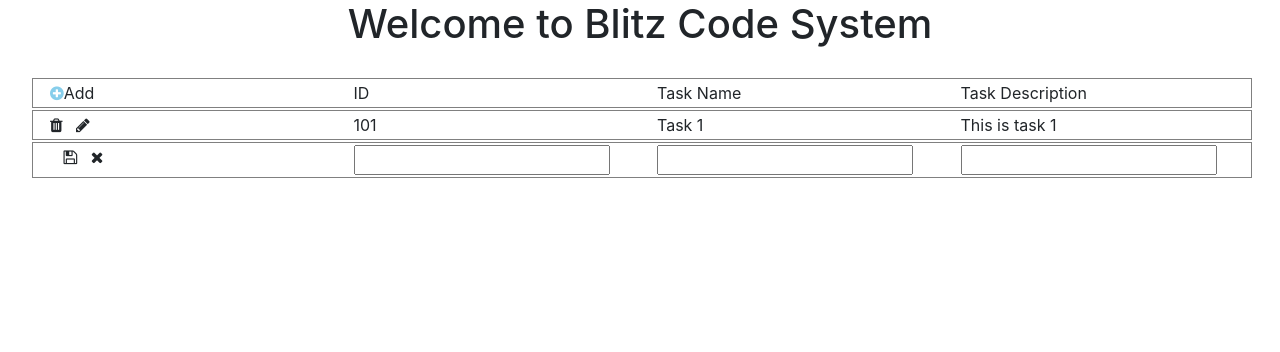
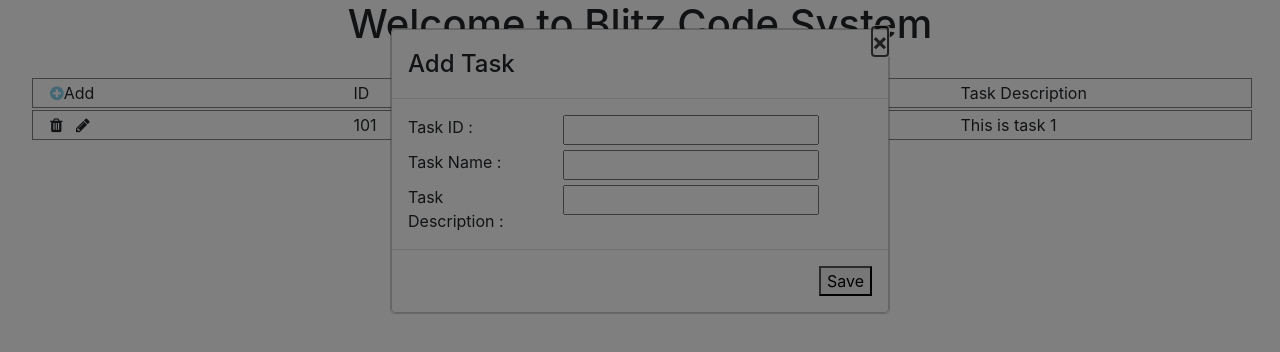
Before and after one commit to sammisharma81096/BlitzCode, an Angular app in the folder Demo/: page /task in a window 1280 px wide. Both pictures are taken after a click on the link "Add". Shown: the top 352 px of the page. Built offline with nearby package versions, Linux system fonts and the light colour scheme.

Commit message:
Added "Add task Component "

```diff
--- a/Demo/src/app/app.module.ts
+++ b/Demo/src/app/app.module.ts
@@ -1,10 +1,12 @@
 import { BrowserModule } from '@angular/platform-browser';
 import { NgModule } from '@angular/core';
+import { NgbModule } from '@ng-bootstrap/ng-bootstrap';
 
 import { AppComponent } from './app.component';
 import { TaskComponent } from './task/task.component';
 import { RouterModule, Routes } from '@angular/router';
 import { FormsModule }   from '@angular/forms';
+import { AddTaskComponent } from './task/add-task/add-task.component';
 
 const appRoutes: Routes = [
   { path: 'task', component: TaskComponent },
@@ -14,16 +16,19 @@ const appRoutes: Routes = [
 @NgModule({
   declarations: [
     AppComponent,
-    TaskComponent
+    TaskComponent,
+    AddTaskComponent
   ],
   imports: [
     BrowserModule,
     FormsModule,
+    NgbModule.forRoot(),
     RouterModule.forRoot(
       appRoutes,
       { enableTracing: true }
     )
   ],
+  entryComponents: [ AddTaskComponent ],
   providers: [],
   bootstrap: [AppComponent]
 })
--- /dev/null
+++ b/Demo/src/app/task/add-task/add-task.component.css
@@ -0,0 +1,7 @@
+.no-padding {
+    padding: 0 !important;
+}
+
+.margin-bottom-5 {
+margin-bottom: 5px;
+}
--- /dev/null
+++ b/Demo/src/app/task/add-task/add-task.component.html
@@ -0,0 +1,36 @@
+<div class="modal-content">
+  <div class="modal-header">
+      <h4 class="modal-title text-center">Add Task </h4>
+      <button id="cash1" type="button" class="close no-padding" aria-label="Close" (click)="activeModal.dismiss('Cross click')">
+      <span aria-hidden="true">&times;</span>
+  </button>
+  </div>
+  <div class="modal-body">
+      <div class="row col-sm-12 col-md-12 col-lg-12 no-padding">
+        <div class="col-sm-4 col-md-4 col-lg-4">Task ID : </div>
+        <div class="col-sm-8 col-md-8 col-lg-8">
+          <input type="text" name="taskId" id="taskId" [(ngModel)]="task.id" class="margin-bottom-5">
+        </div>
+      </div>
+      <div class="row col-sm-12 col-md-12 col-lg-12 no-padding">
+        <div class="col-sm-4 col-md-4 col-lg-4">Task Name : </div>
+        <div class="col-sm-8 col-md-8 col-lg-8">
+            <input type="text" name="taskId" id="taskId" [(ngModel)]="task.name" class="margin-bottom-5">
+        </div>
+    </div>
+    <div class="row col-sm-12 col-md-12 col-lg-12 no-padding">
+        <div class="col-sm-4 col-md-4 col-lg-4">Task Description : </div>
+        <div class="col-sm-8 col-md-8 col-lg-8">
+            <input type="text" name="taskId" id="taskId" [(ngModel)]="task.description" class="margin-bottom-5">
+        </div>
+      </div>
+  </div>
+  <div class="modal-footer">
+      <div class="row controlBtn">
+        <div class="col-md-11 text-right">
+          <button [disabled]="formDisabled" id="cash3" mat-button type="submit" (click)="saveTask()">
+          <i class="zmdi zmdi-card-sd"></i> Save</button>
+        </div>
+      </div>
+  </div>
+</div>
--- /dev/null
+++ b/Demo/src/app/task/add-task/add-task.component.ts
@@ -0,0 +1,28 @@
+import { Component, OnInit, EventEmitter, Output } from '@angular/core';
+import { NgbActiveModal } from '../../../../node_modules/@ng-bootstrap/ng-bootstrap';
+
+@Component({
+  selector: 'app-add-task',
+  templateUrl: './add-task.component.html',
+  styleUrls: ['./add-task.component.css']
+})
+export class AddTaskComponent implements OnInit {
+
+  public task: any;
+  @Output() action = new EventEmitter<string>();
+  constructor(public activeModal: NgbActiveModal,) { }
+
+  ngOnInit() {
+    this.task = {
+      "id": "",
+      "name": "",
+      "description": ""
+    }
+  }
+
+  saveTask() {
+    this.action.emit(this.task);
+    this.activeModal.close();
+  }
+
+}
--- a/Demo/src/app/task/task.component.ts
+++ b/Demo/src/app/task/task.component.ts
@@ -1,4 +1,6 @@
 import { Component, OnInit } from '@angular/core';
+import { NgbModal } from '@ng-bootstrap/ng-bootstrap';
+import { AddTaskComponent } from './add-task/add-task.component';
 
 @Component({
   selector: 'app-task',
@@ -17,7 +19,7 @@ export class TaskComponent implements OnInit {
   ];
   public isNew: boolean;
   public taskModel: any;
-  constructor() { }
+  constructor(private modalService: NgbModal) { }
 
   ngOnInit() {
   }
@@ -27,15 +29,10 @@ export class TaskComponent implements OnInit {
   }
 
   addTask(){
-    let isTaskEditted = this.taskList.filter(task => task.isEdit == true)[0];
-    if(!isTaskEditted){
-      const taskObj = this.getTask();
-      this.taskList.push(taskObj);
-      this.isNew = true;
-    }
-    else {
-      alert("Please Save editted task before adding new !!!");
-    }
+    const modalRef = this.modalService.open(AddTaskComponent, { windowClass: 'modal-window' });
+      modalRef.componentInstance.action.subscribe(modelResponse => {
+      this.taskList.push(modelResponse);
+      });
   }
 
   editTask(task){
@@ -64,11 +61,6 @@ export class TaskComponent implements OnInit {
     }
   }
 
-  saveTask(task){
-    task.isEdit = false;
-    this.isNew = false;
-  }
-
   getTask(){
     return {
       "id": "",
```
Also changed, not shown: 1 other file (tests, documents, lock files or other folders).
